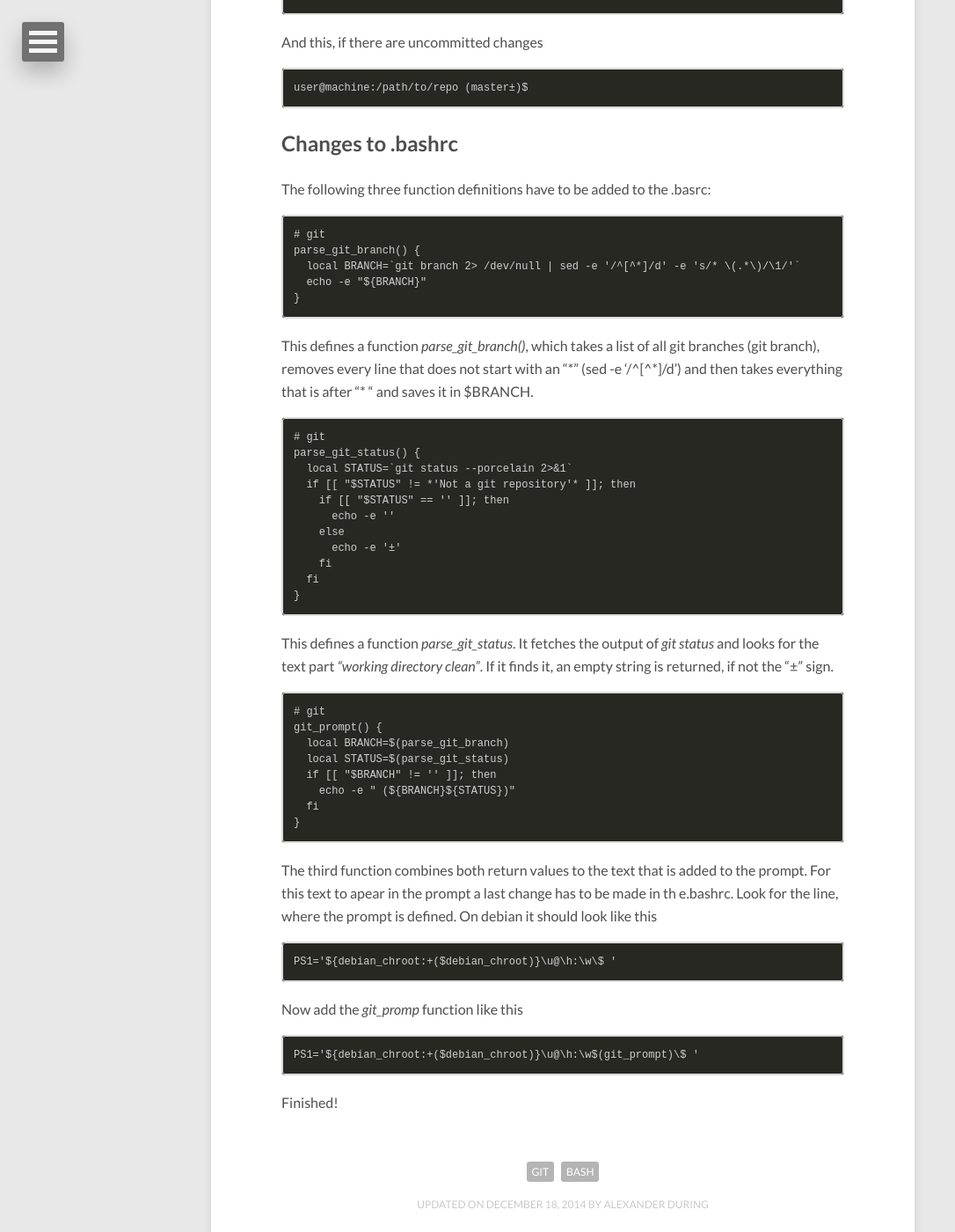
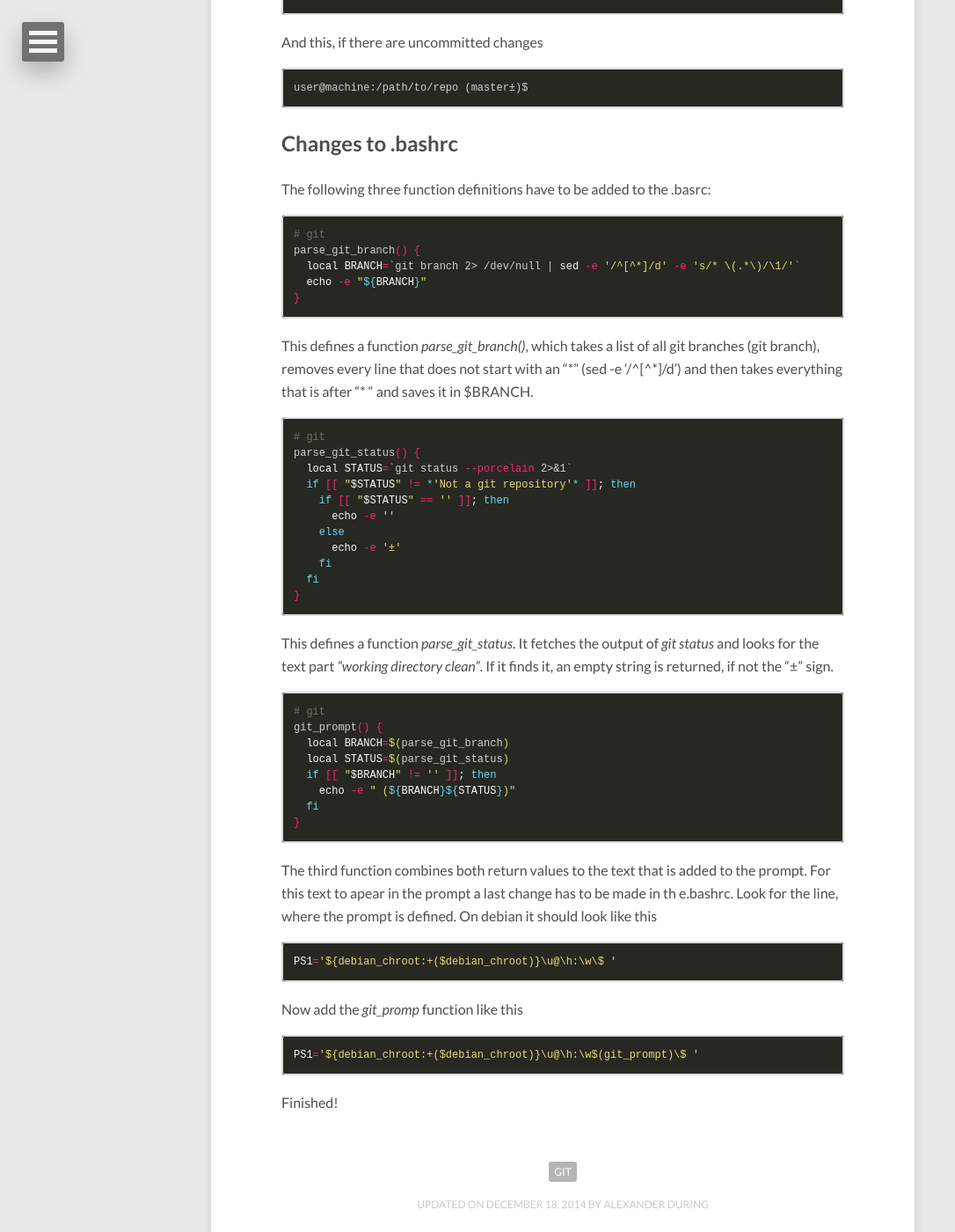
Before and after one commit to alexanderduring/notes, a Jekyll site: the page built from _posts/git/2014-12-18-bash-prompt.md, in a window 1280 px wide and 1400 px high, scrolled down 610 px. Shown: the whole window at 88% size, without its empty margins (0-1086 px from the left). Built offline with Jekyll 4.4.1, drawn with Linux system fonts in a browser that asks for light colours; nearby versions of some CDN libraries; some of the changed text lies outside the part shown.

Commit message:
Add syntax highlighting to 2014-12-18-bash-prompt.

````diff
--- a/_posts/git/2014-12-18-bash-prompt.md
+++ b/_posts/git/2014-12-18-bash-prompt.md
@@ -3,10 +3,10 @@ layout: post
 title: Git Bash Prompt
 description: "How to set up a git bash prompt that shows the branch and the current git status."
 modified: 2014-12-18
-tags: [git, bash]
+tags: [git]
 ---
 
-How to change the bash prompt to reflect the status of your repository
+How to Change The Bash Prompt to Reflect The Status of Your Repository
 ======================================================================
 
 The standard prompt is like this:
@@ -26,44 +26,53 @@ Changes to .bashrc
 
 The following three function definitions have to be added to the .basrc:
 
-    # git
-    parse_git_branch() {
-      local BRANCH=`git branch 2> /dev/null | sed -e '/^[^*]/d' -e 's/* \(.*\)/\1/'`
-      echo -e "${BRANCH}"
-    }
+```bash
+# git
+parse_git_branch() {
+  local BRANCH=`git branch 2> /dev/null | sed -e '/^[^*]/d' -e 's/* \(.*\)/\1/'`
+  echo -e "${BRANCH}"
+}
+```
 
 This defines a function *parse_git_branch()*, which takes a list of all git branches (git branch), removes every line that does not start with an "\*" (sed -e '/^[^\*]/d') and then takes everything that is after "* " and saves it in $BRANCH.
 
-
-    # git
-    parse_git_status() {
-      local STATUS=`git status --porcelain 2>&1`
-      if [[ "$STATUS" != *'Not a git repository'* ]]; then
-        if [[ "$STATUS" == '' ]]; then
-          echo -e ''
-        else
-          echo -e '±'
-        fi
-      fi
-    }
+```bash
+# git
+parse_git_status() {
+  local STATUS=`git status --porcelain 2>&1`
+  if [[ "$STATUS" != *'Not a git repository'* ]]; then
+    if [[ "$STATUS" == '' ]]; then
+      echo -e ''
+    else
+      echo -e '±'
+    fi
+  fi
+}
+```
 
 This defines a function *parse_git_status*. It fetches the output of *git status* and looks for the text part *"working directory clean"*. If it finds it, an empty string is returned, if not the "±" sign.
 
-    # git
-    git_prompt() {
-      local BRANCH=$(parse_git_branch)
-      local STATUS=$(parse_git_status)
-      if [[ "$BRANCH" != '' ]]; then
-        echo -e " (${BRANCH}${STATUS})"
-      fi
-    }
+```bash
+# git
+git_prompt() {
+  local BRANCH=$(parse_git_branch)
+  local STATUS=$(parse_git_status)
+  if [[ "$BRANCH" != '' ]]; then
+    echo -e " (${BRANCH}${STATUS})"
+  fi
+}
+```
 
 The third function combines both return values to the text that is added to the prompt. For this text to apear in the prompt a last change has to be made in th e.bashrc. Look for the line, where the prompt is defined. On debian it should look like this
 
-    PS1='${debian_chroot:+($debian_chroot)}\u@\h:\w\$ '
+```bash
+PS1='${debian_chroot:+($debian_chroot)}\u@\h:\w\$ '
+```
 
 Now add the *git_promp* function like this
 
-    PS1='${debian_chroot:+($debian_chroot)}\u@\h:\w$(git_prompt)\$ '
+```bash
+PS1='${debian_chroot:+($debian_chroot)}\u@\h:\w$(git_prompt)\$ '
+```
 
 Finished!
````
